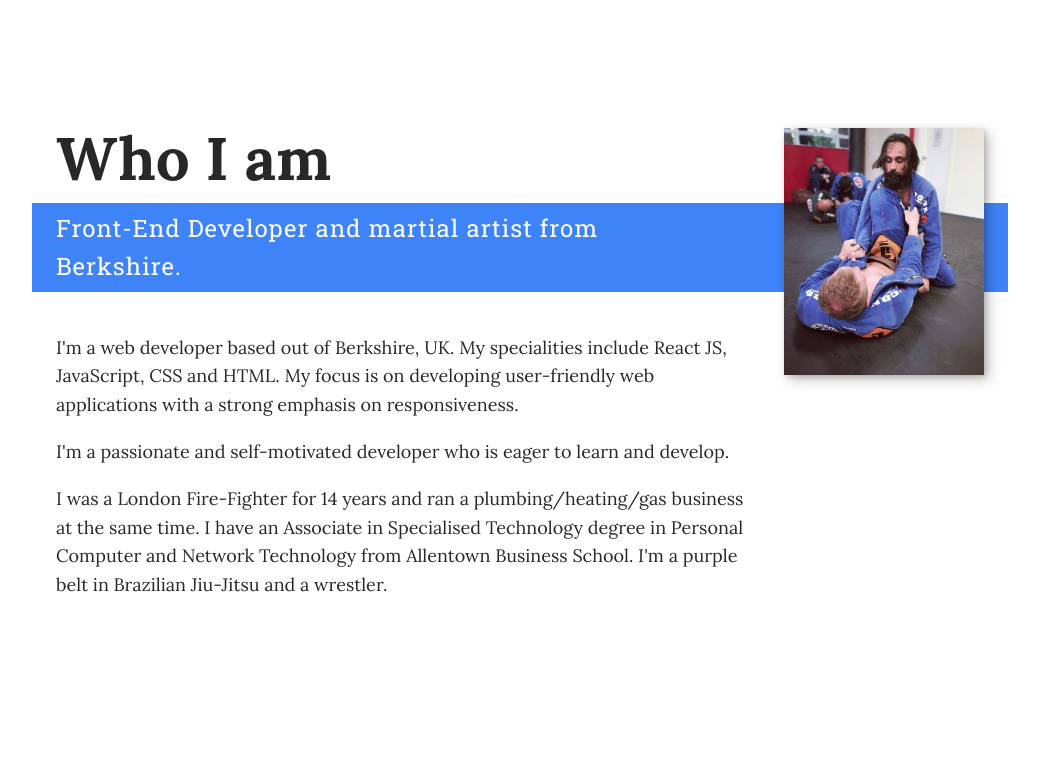
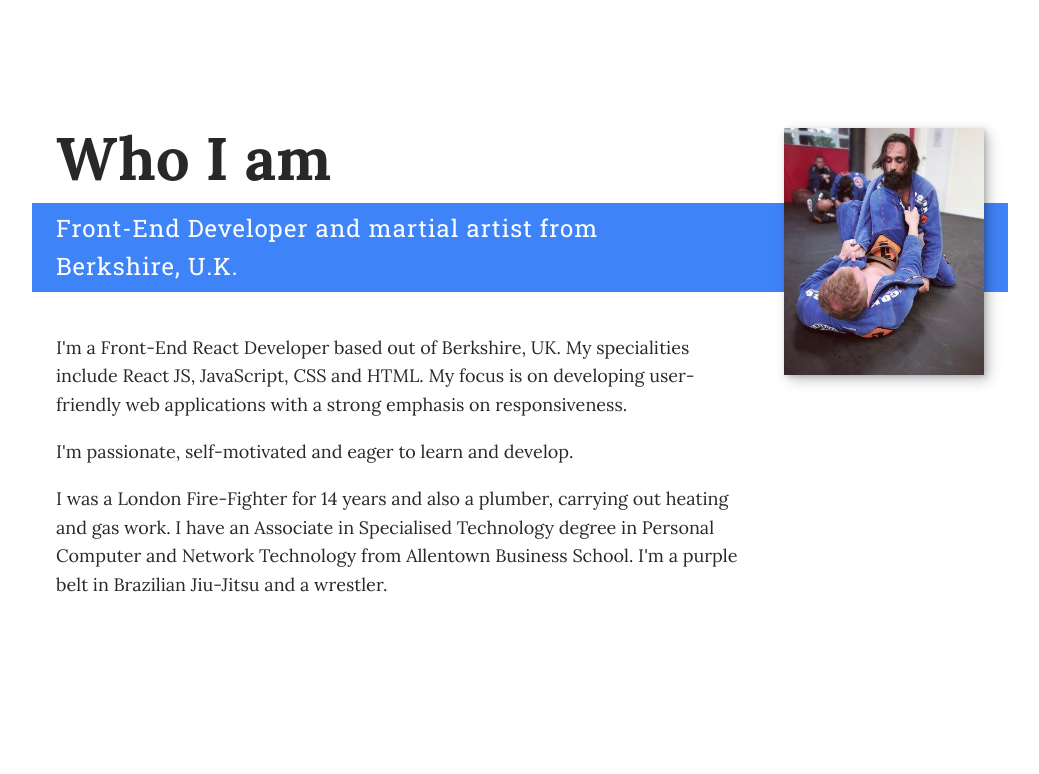
Before and after one commit to mjlearn13/portfolio, a React (Vite) app: page / in a window 1280 px wide. Shown: the part 577-1351 px from the top of the page, without its empty margins (120-1159 px from the left). Built offline with nearby package versions, Linux system fonts and the light colour scheme.

Commit message:
update intro text

```diff
--- a/src/components/Introduction.jsx
+++ b/src/components/Introduction.jsx
@@ -37,25 +37,25 @@ export default function Introduction() {
       <section className="about-me">
         <h2 className="section__title section__title--about">Who I am</h2>
         <p className="section__subtitle section__subtitle--about">
-          Front-End Developer and martial artist from Berkshire.
+          Front-End Developer and martial artist from Berkshire, U.K.
         </p>
 
         <div>
           <p>
-            I'm a web developer based out of Berkshire, UK. My specialities
+            I&apos;m a Front-End React Developer based out of Berkshire, UK. My specialities
             include React JS, JavaScript, CSS and HTML. My focus is on
             developing user-friendly web applications with a strong emphasis on
             responsiveness.
           </p>
           <p>
-            I'm a passionate and self-motivated developer who is eager to learn
-            and develop.
+            I&apos;m passionate, self-motivated and eager to
+            learn and develop.
           </p>
           <p>
-            I was a London Fire-Fighter for 14 years and ran a plumbing/heating/gas
-            business at the same time. I have an Associate in Specialised Technology
-            degree in Personal Computer and Network Technology from Allentown Business
-            School. I'm a purple belt in Brazilian Jiu-Jitsu and a wrestler.
+            I was a London Fire-Fighter for 14 years and also a plumber, carrying out heating and gas work.
+            I have an Associate in Specialised Technology degree in Personal Computer and Network
+            Technology from Allentown Business School. I&apos;m a purple belt in
+            Brazilian Jiu-Jitsu and a wrestler.
           </p>
         </div>
 
```
